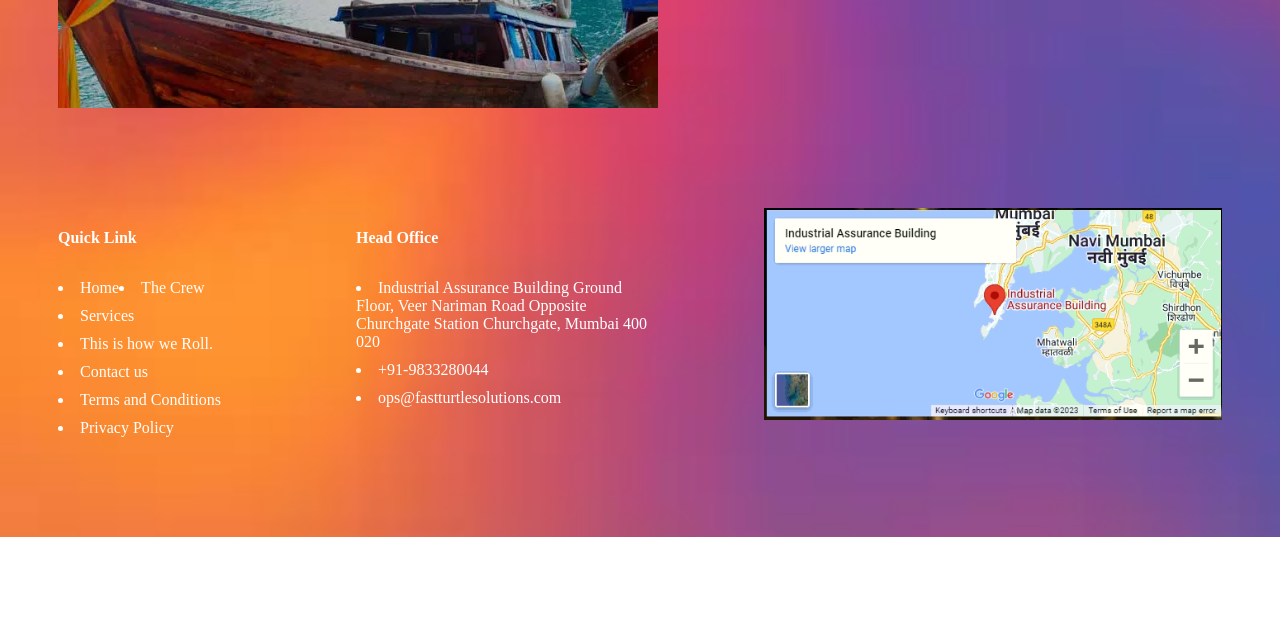
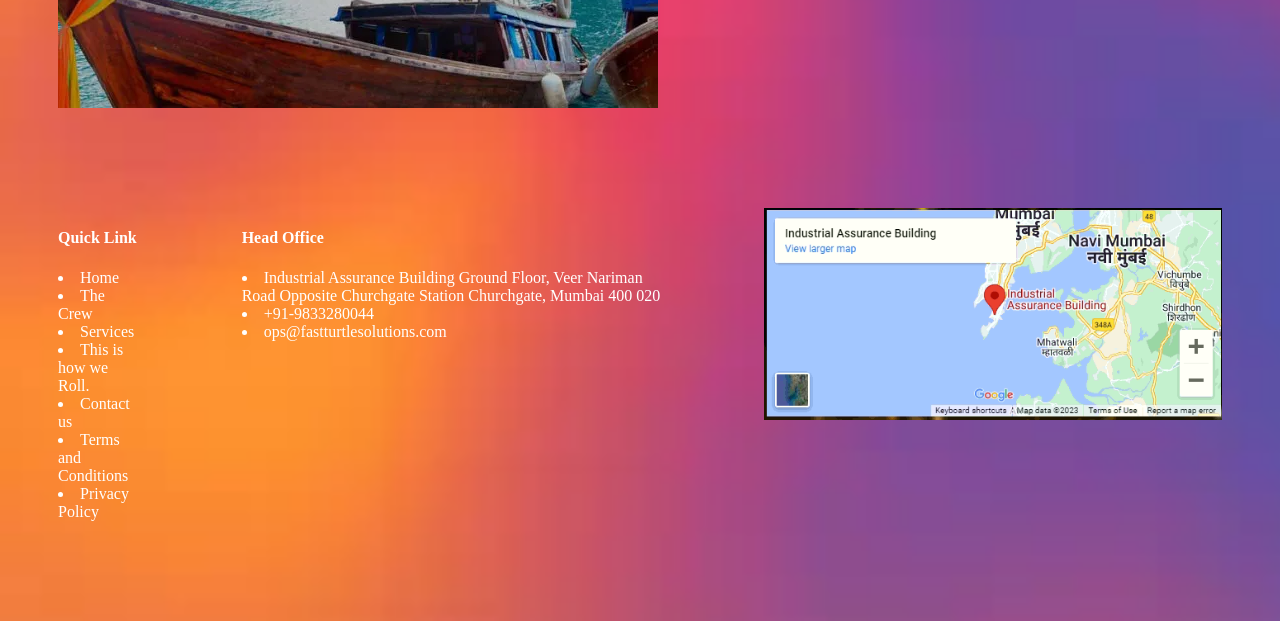
Before and after one commit to PraddyumnYadav/Web_Development_Practice, a plain HTML site: page header_footer.html in a window 1280 px wide. Shown: the part 707-1328 px from the top of the page. Before the commit the page ends 1244 px from the top, so only its background shows below. Drawn offline with Linux system fonts and the light colour scheme.

Commit message:
Solve the Overlapping of Text in the List Issue.

```diff
--- a/header_footer.html
+++ b/header_footer.html
@@ -28,7 +28,7 @@
             background-color: #2abb97;
         }
 
-        li {
+        ul li {
             float: left;
             padding-top: 10px;
         }
```
